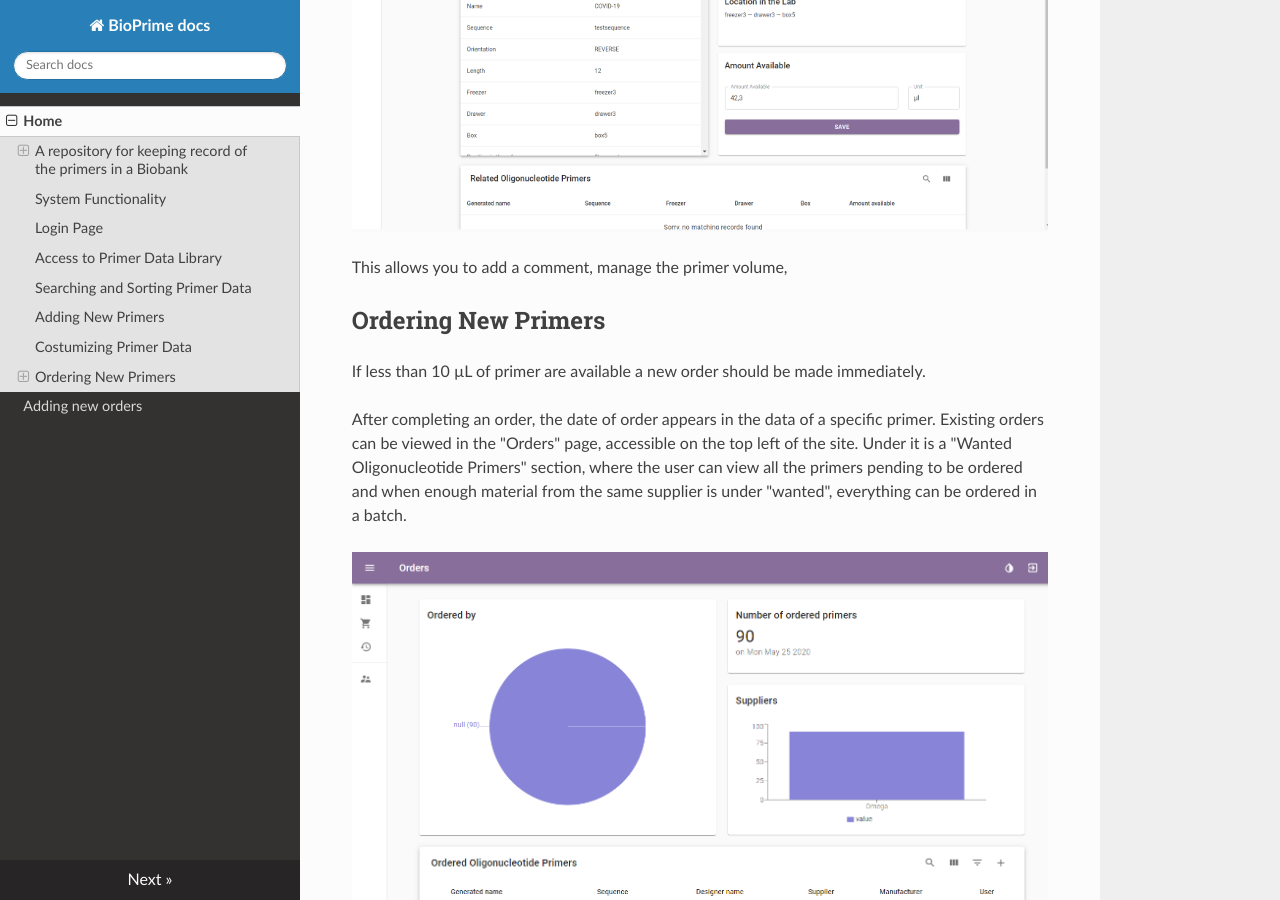
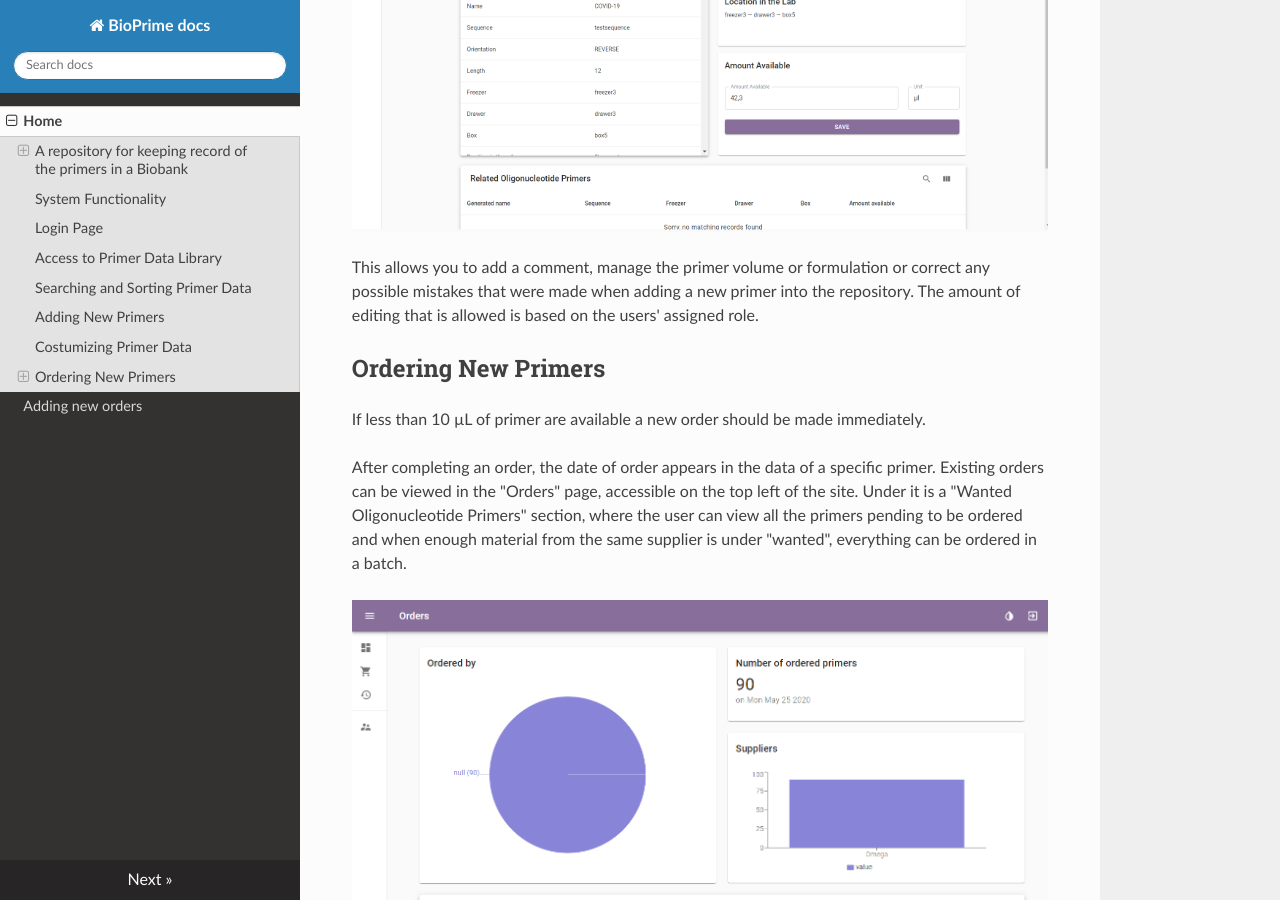
Before and after one commit to Bio-Prime/documentation, an MkDocs documentation site: the page built from docs/index.md, in a window 1280 px wide and 900 px high, scrolled down 9756 px. Built offline with MkDocs 1.6.1, drawn with Linux system fonts in a browser that asks for light colours; nearby versions of some CDN libraries.

Commit message:
dopolnila opis spreminjanja podatkov primerjev

```diff
--- a/docs/index.md
+++ b/docs/index.md
@@ -180,7 +180,7 @@ After opening the primer details, you can edit the data by clicking on the edito
 
 ![access2](./access2.png)
 
-This allows you to add a comment, manage the primer volume,
+This allows you to add a comment, manage the primer volume or formulation or correct any possible mistakes that were made when adding a new primer into the repository. The amount of editing that is allowed is based on the users' assigned role.
 
 ## Ordering New Primers
 
```
